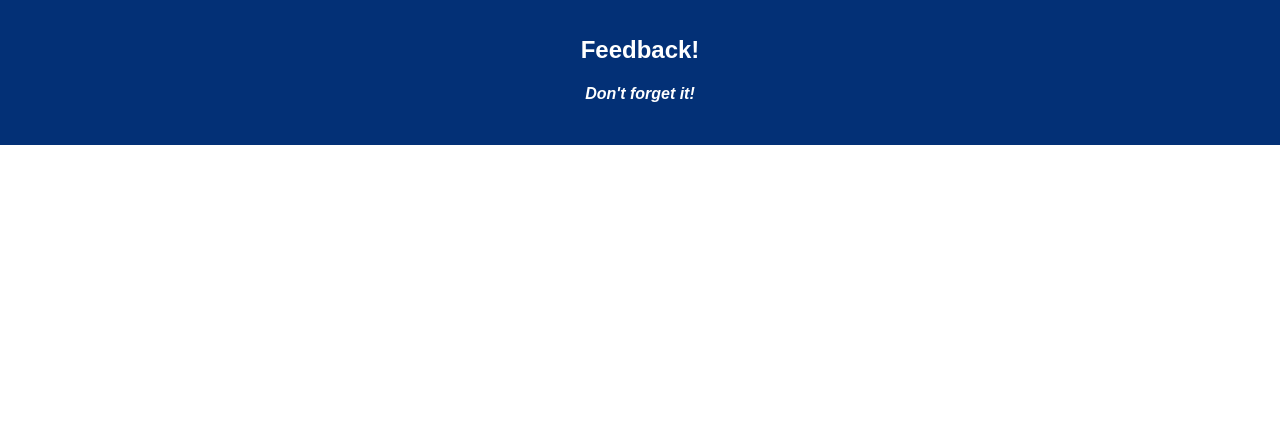
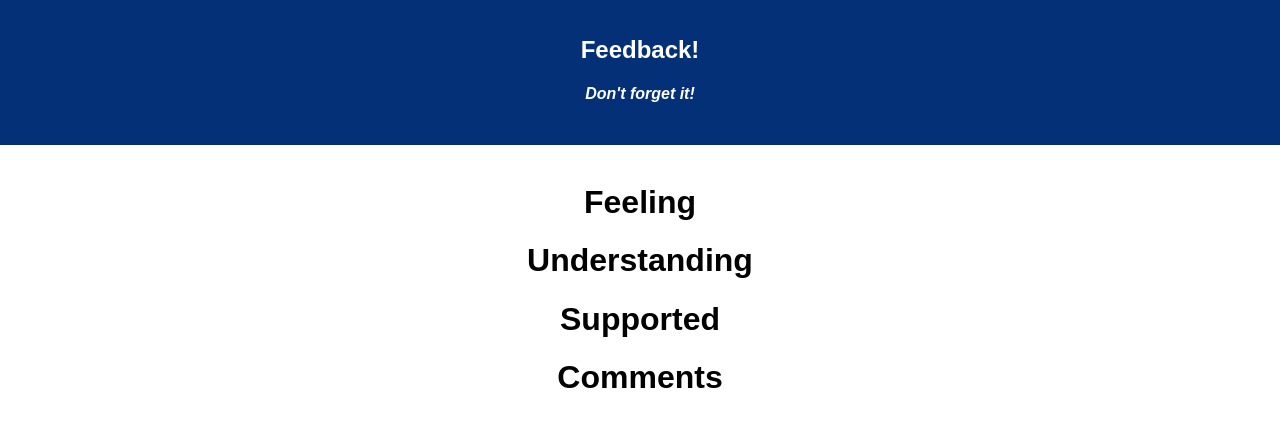
Before and after one commit to Sjack7892/feedback-form-loop, a React (Create React App) app: page / in a window 1280 px wide. Shown: the top 426 px of the page. Built offline with nearby package versions, Linux system fonts and the light colour scheme.

Commit message:
base components

```diff
--- a/package.json
+++ b/package.json
@@ -8,7 +8,10 @@
     "pg": "^7.4.1",
     "react": "^16.8.6",
     "react-dom": "^16.8.6",
-    "react-scripts": "^3.4.0"
+    "react-redux": "^7.2.0",
+    "react-router-dom": "^5.1.2",
+    "react-scripts": "^3.4.0",
+    "redux": "^4.0.5"
   },
   "devDependencies": {
     "nodemon": "^1.18.5"
--- a/src/components/App/App.js
+++ b/src/components/App/App.js
@@ -1,6 +1,10 @@
 import React, { Component } from 'react';
 import axios from 'axios';
 import './App.css';
+import Comments from '../Comments/Comments';
+import Feeling from '../Feeling/Feeling';
+import Supported from '../Supported/Supported';
+import Understanding from '../Understanding/Understanding';
 
 class App extends Component {
   render() {
@@ -11,6 +15,10 @@ class App extends Component {
           <h4><i>Don't forget it!</i></h4>
         </header>
         <br/>
+        <Feeling />
+        <Understanding />
+        <Supported />
+        <Comments />
       </div>
     );
   }
--- /dev/null
+++ b/src/components/Comments/Comments.jsx
@@ -0,0 +1,13 @@
+import React, { Component } from 'react';
+
+class Comments extends Component {
+    render() {
+        return (
+            <div>
+                <h1>Comments</h1>
+            </div>
+        )
+    }
+}
+
+export default Comments;
--- /dev/null
+++ b/src/components/Feeling/Feeling.jsx
@@ -0,0 +1,13 @@
+import React, { Component } from 'react';
+
+class Feeling extends Component {
+    render() {
+        return (
+            <div>
+                <h1>Feeling</h1>
+            </div>
+        )
+    }
+}
+
+export default Feeling;
--- /dev/null
+++ b/src/components/Supported/Supported.jsx
@@ -0,0 +1,13 @@
+import React, { Component } from 'react';
+
+class Supported extends Component {
+    render() {
+        return (
+            <div>
+                <h1>Supported</h1>
+            </div>
+        )
+    }
+}
+
+export default Supported;
--- /dev/null
+++ b/src/components/Understanding/Understanding.jsx
@@ -0,0 +1,13 @@
+import React, { Component } from 'react';
+
+class Understanding extends Component {
+    render() {
+        return (
+            <div>
+                <h1>Understanding</h1>
+            </div>
+        )
+    }
+}
+
+export default Understanding;
```
Also changed, not shown: 1 other file (tests, documents, lock files or other folders).
